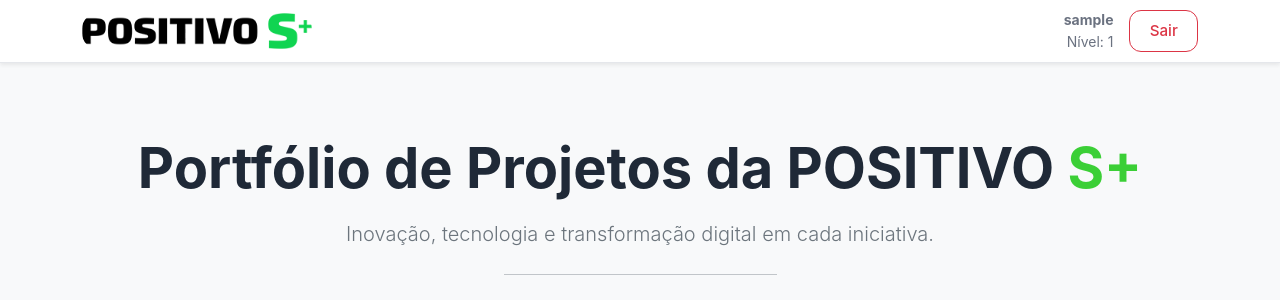
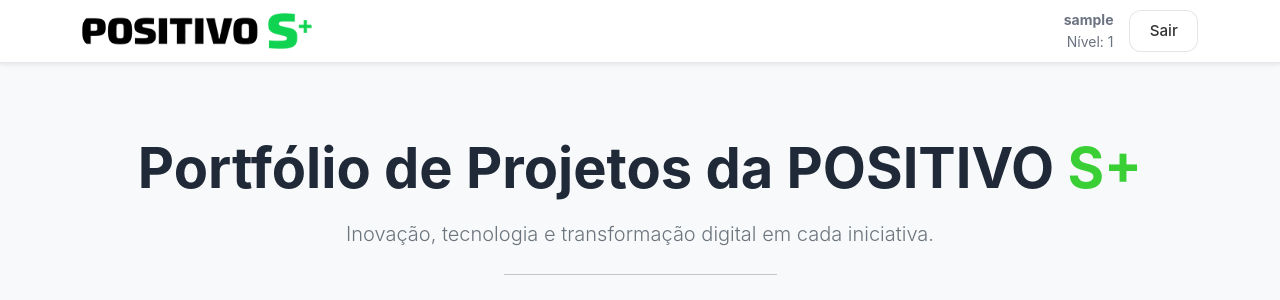
Before and after one commit to SeaBirdsCloud/wiki-documentacao, a Flask app: page / in a window 1280 px wide. Shown: the top 300 px of the page. Run offline with Flask 3, Linux system fonts and the light colour scheme; the visitor is signed in with stand-in values (Sample User, id 1); parts of the project's set-up code (start-up, migrations or seed data) failed here and were passed over; some libraries are stand-ins or nearby versions.

Commit message:
Update index.html

```diff
--- a/app/templates/index.html
+++ b/app/templates/index.html
@@ -70,15 +70,27 @@
     #positivo {
         color: #3bcf36;
     }
-
+    .btn-danger {
+        background: linear-gradient(135deg, #f56a6a, #dc3545) !important;
+        }
     .btn-success {
         background: linear-gradient(135deg, #58c98a, #34a853) !important;
     }
-
+    .btn-outline-danger:hover {
+        background: linear-gradient(135deg, #f56a6a, #dc3545) !important;
+        color: #fff !important;
+    }
     .btn-outline-success:hover {
         background: linear-gradient(135deg, #58c98a, #34a853) !important;
         color: #fff !important;
     }
+    /* Outline buttons viram translúcidos com contraste leve */
+    .btn-outline-danger {
+    background-color: rgba(255, 255, 255, 0.8) !important;
+    color: #333 !important;
+    border: 1px solid rgba(0, 0, 0, 0.1) !important;
+    backdrop-filter: blur(4px);
+    }
 </style>
 
 {% endblock %}
```
